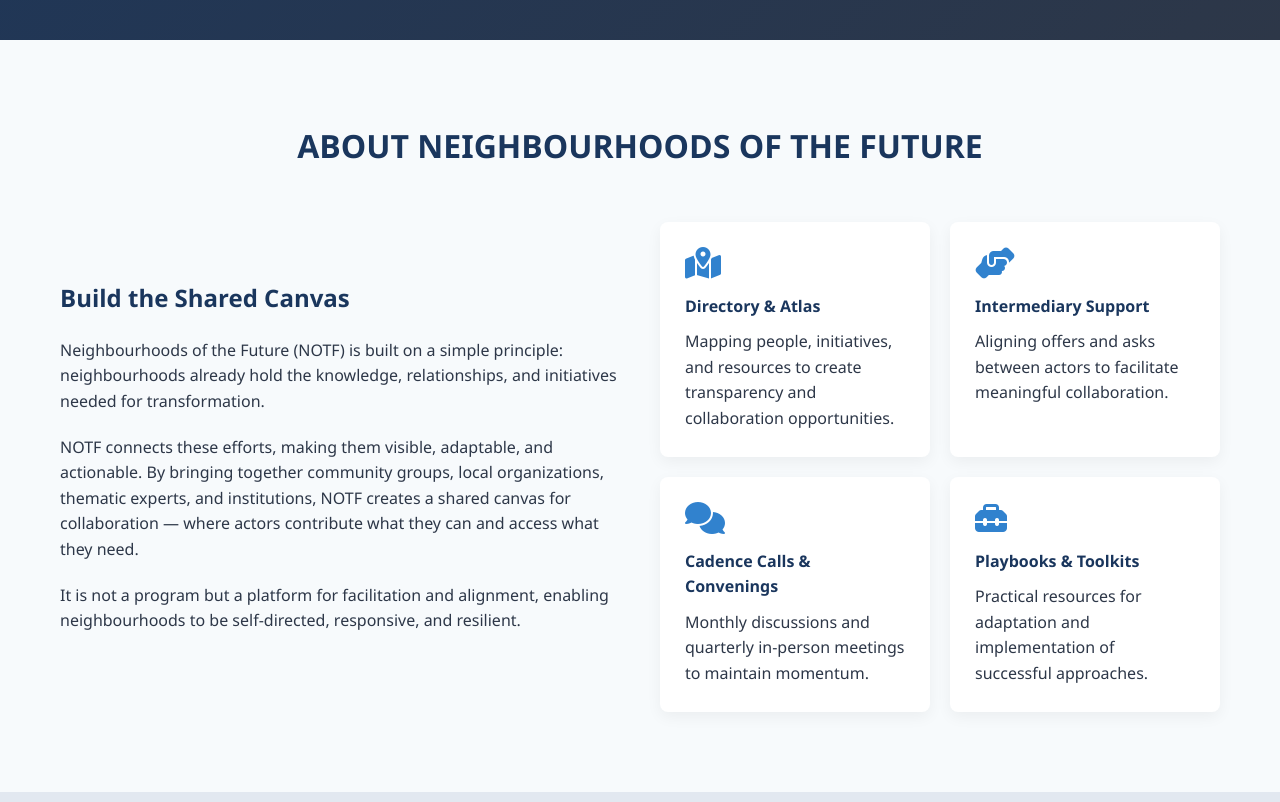
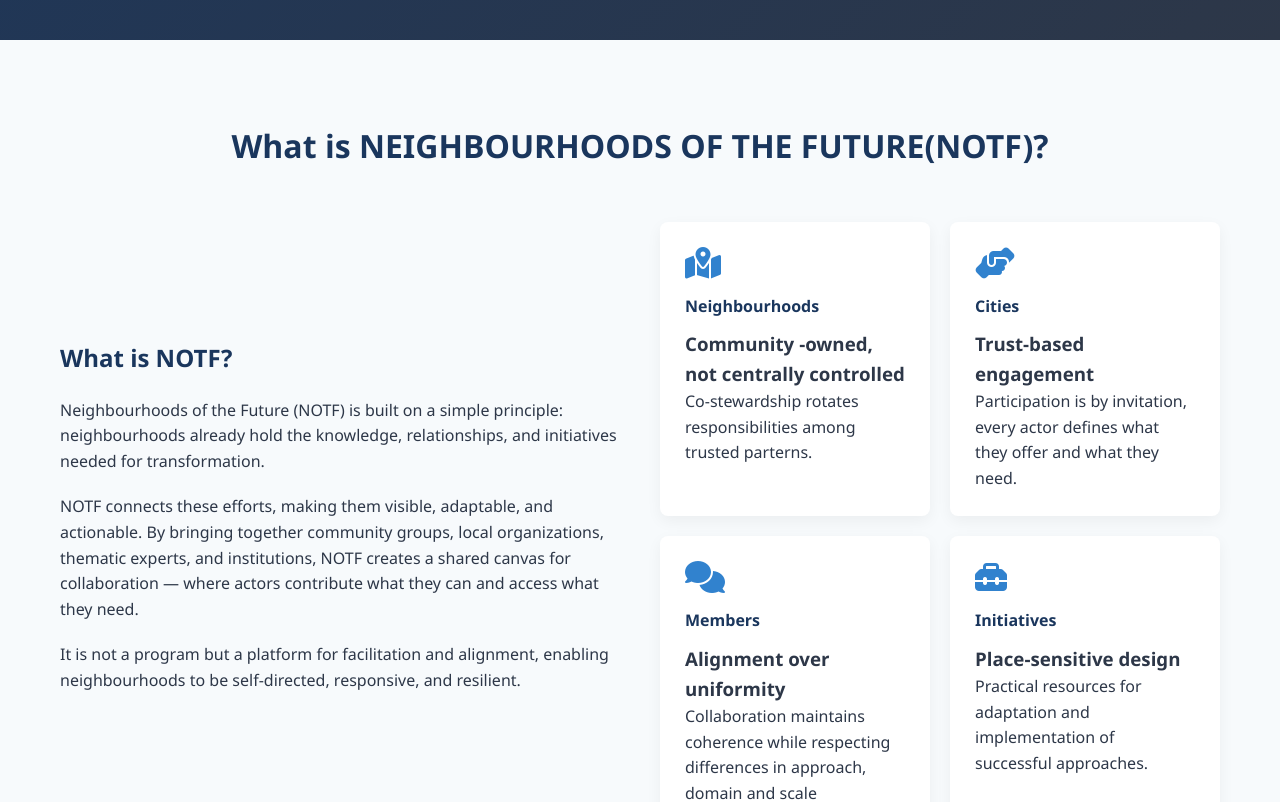
Before and after one commit to Mohammed-Ashwaq/NOTF, a React (Vite) app in the folder NOTF/: page / in a window 1280 px wide. Shown: the part 1180-1982 px from the top of the page. Built offline with nearby package versions, Linux system fonts and the light colour scheme; the HTML template or start-up script is replaced by a standard one.

Commit message:
updated about section made changes to the join movement section

```diff
--- a/NOTF/src/components/About.jsx
+++ b/NOTF/src/components/About.jsx
@@ -4,10 +4,10 @@ const About = () => {
   return (
     <section className="about" id="about">
       <div className="container">
-        <h2 className="section-title">ABOUT NEIGHBOURHOODS OF THE FUTURE</h2>
+        <h2 className="section-title">What is NEIGHBOURHOODS OF THE FUTURE(NOTF)?</h2>
         <div className="about-content">
           <div className="about-text">
-            <h3>Build the Shared Canvas</h3>
+            <h3>What is NOTF?</h3>
             <p>Neighbourhoods of the Future (NOTF) is built on a simple principle: neighbourhoods already hold the knowledge, relationships, and initiatives needed for transformation.</p>
             <p>NOTF connects these efforts, making them visible, adaptable, and actionable. By bringing together community groups, local organizations, thematic experts, and institutions, NOTF creates a shared canvas for collaboration — where actors contribute what they can and access what they need.</p>
             <p>It is not a program but a platform for facilitation and alignment, enabling neighbourhoods to be self-directed, responsive, and resilient.</p>
@@ -15,22 +15,26 @@ const About = () => {
           <div className="about-features">
             <div className="feature-card">
               <i className="fas fa-map-marked-alt"></i>
-              <h4>Directory & Atlas</h4>
-              <p>Mapping people, initiatives, and resources to create transparency and collaboration opportunities.</p>
+              <h4>Neighbourhoods</h4>
+              <h3>Community -owned, not centrally controlled</h3>
+              <p>Co-stewardship rotates responsibilities among trusted parterns.</p>
             </div>
             <div className="feature-card">
               <i className="fas fa-hands-helping"></i>
-              <h4>Intermediary Support</h4>
-              <p>Aligning offers and asks between actors to facilitate meaningful collaboration.</p>
+              <h4>Cities</h4>
+              <h3>Trust-based engagement</h3>
+              <p>Participation is by invitation, every actor defines what they offer and what they need.</p>
             </div>
             <div className="feature-card">
               <i className="fas fa-comments"></i>
-              <h4>Cadence Calls & Convenings</h4>
-              <p>Monthly discussions and quarterly in-person meetings to maintain momentum.</p>
+              <h4>Members</h4>
+              <h3>Alignment over uniformity</h3>
+              <p>Collaboration maintains coherence while respecting differences in approach, domain and scale</p>
             </div>
             <div className="feature-card">
               <i className="fas fa-toolbox"></i>
-              <h4>Playbooks & Toolkits</h4>
+              <h4>Initiatives</h4>
+              <h3> Place-sensitive design</h3>
               <p>Practical resources for adaptation and implementation of successful approaches.</p>
             </div>
           </div>
--- a/NOTF/src/components/Approach.jsx
+++ b/NOTF/src/components/Approach.jsx
@@ -14,7 +14,7 @@ const Approach = () => {
           <div className="approach-card">
             <i className="fas fa-users"></i>
             <h3>Swarm the System</h3>
-            <p>When diverse actors converge in a neighborhood — each contributing from their entry point — energy compounds. Patterns of possibility emerge, local institutions take notice, and resistant systems begin to shift.</p>
+            <p>When diverse actors converge in a neighborhood each contributing from their entry point energy compounds. Patterns of possibility emerge, local institutions take notice, and resistant systems begin to shift.</p>
           </div>
           <div className="approach-card">
             <i className="fas fa-handshake"></i>
--- a/NOTF/src/components/Join.jsx
+++ b/NOTF/src/components/Join.jsx
@@ -24,6 +24,43 @@ const Join = () => {
     <section className="join" id="join">
       <div className="container">
         <h2 className="section-title">Join The Movement</h2>
+        <div className="join-impact">
+            <h2>Multiply Your Impact at the Local Level </h2>
+            <h4> For a community organisation or a neighbourhood champion</h4>
+            <h5> Build Momentum</h5>
+            <p> Your participation in NoTF helps generate momentum that spreads beyond a single project, creating ripple effects across the neighbourhood.</p>
+
+            <h5>Amplify Local Impact </h5>
+            <p> By bringing multiple initiatives into the same area, you can strengthen existing efforts. Projects reinforce each other, making your impact deeper and more meaningful. </p>
+
+            <h5> Join a Community of Practice</h5>
+            <p> Become part of a vibrant learning circle where implementers share experiences, troubleshoot challenges, and improve together.</p>
+
+            <h5> Gain Grounded Validation</h5>
+            <p>NoTF provides real-world visibility your work is seen, tested, and validated directly by residents and fellow practitioners.</p>
+
+          </div>
+
+        <div className="join-for-you">
+          <h2> WHAT’S IN IT FOR YOU?</h2>
+          <h4> Spark ripple effects across communities</h4>
+          <p> Your participation helps create momentum that spreads beyond one project or partner.</p>
+
+          <h4>Place-Based Synergy-</h4>
+          <p>When your projects come together in the same neighbourhoods, they reinforce each other and your impact goes deeper.</p>
+
+          <h4>Spark ripple effects across communities</h4>
+          <p>Build on existing efforts by bringing your projects to communities that are already active and engaged.</p>
+
+          <h4>Geographical Alignment-</h4>
+          <p> Your participation helps create momentum that spreads beyond one project or partner.</p>
+
+          <h4>Thematic Contribution</h4>
+          <p>Add depth to your program by plugging in your focus areas be it health, education, gender, or something else.</p>
+
+          <h4>Community of Practice</h4>
+          <p>A Join a circle of implementers who are sharing insights, learning by doing, and solving problems together.</p>
+        </div>
         <div className="join-content">
           <form className="join-form" onSubmit={handleSubmit}>
             <h3>Collaborate with us</h3>
--- a/NOTF/src/components/Partnerships.jsx
+++ b/NOTF/src/components/Partnerships.jsx
@@ -30,7 +30,7 @@ const PartnerDirectory = () => {
   return (
     <section className="partner-directory">
       <div className="container">
-        <h2 className="section-title">Partner Directory</h2>
+        <h2 className="section-title">Our Partners</h2>
         <div className="directory-filters">
           <button
             className={filter === 'all' ? 'active' : ''}
```
